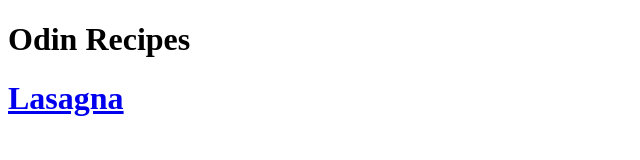
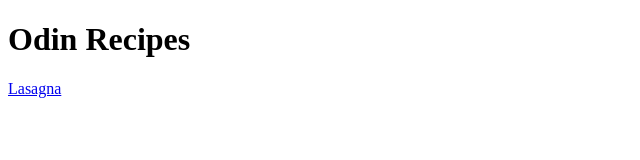
Before and after one commit to clintzold/odin-recipes, a plain HTML site: page index.html in a window 1280 px wide. Shown: the whole page, without its empty margins (0-640 px from the left). Drawn offline with Linux system fonts and the light colour scheme.

Commit message:
Add close tag to heading
Link to 'Lasagna' recipe was in heading font due to missing closing tag
on heading 'Odin Recipe's'.

```diff
--- a/index.html
+++ b/index.html
@@ -7,7 +7,7 @@
     </head>
 
     <body>
-        <h1>Odin Recipes<h1>
+        <h1>Odin Recipes</h1>
 
         <!--Links to recipe pages-->
         <a href="./recipes/lasagna.html">Lasagna</a>
```
